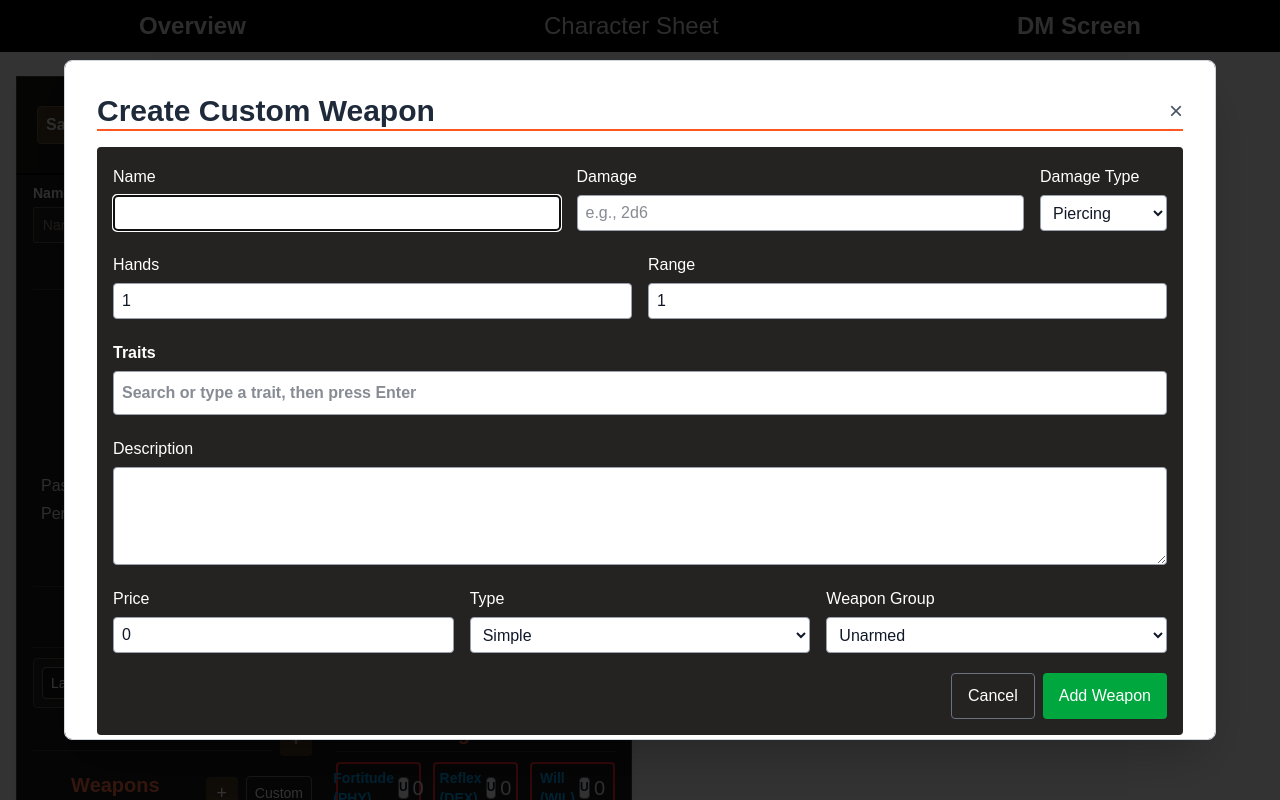
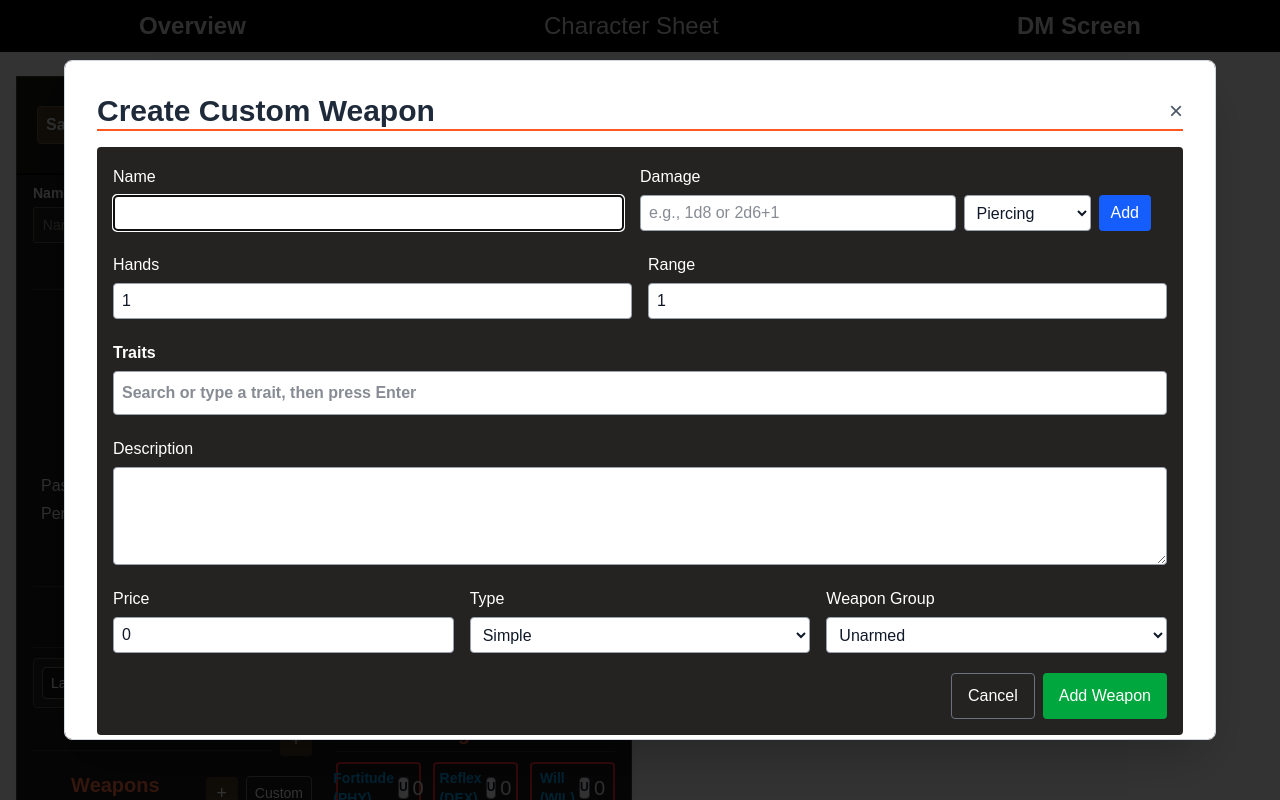
Before and after one commit to Acasez/kastorixv2, a React (Vite) app: page /kastorixv2/DMScreen in a window 1280 px wide. Both pictures are taken after a click on the button "Custom". Shown: the top 800 px of the page. Built offline with nearby package versions, Linux system fonts and the light colour scheme.

Commit message:
Updated custom weapon formatting

```diff
--- a/src/components/DMScreen/CreatureStrikeList.tsx
+++ b/src/components/DMScreen/CreatureStrikeList.tsx
@@ -10,6 +10,7 @@ import { getWeaponChoiceItems } from "../ModalViews/choiceData";
 import CreatureSectionHeader from "./CreatureSectionHeader";
 import CreatureWeaponModal from "../ModalViews/CustomWeaponModal";
 import type { ChoiceItem } from "../ModalViews/ChoiceModal";
+import { formatDamageInstances } from "../../utils/damage";
 
 const weaponChoiceItems = getWeaponChoiceItems(["Golem"]);
 const weaponFilters = [
@@ -53,15 +54,15 @@ export default function CreatureStrikeList({
       type: weapon.type,
       weaponGroup: weapon.weaponGroup,
       details: [
-        { label: "Damage", value: `${weapon.dice} ${weapon.damageType}` },
-        { label: "Hands", value: String(weapon.hands) },
-        { label: "Range", value: String(weapon.range) },
-        { label: "Traits", value: traits },
-        { label: "Description", value: weapon.description },
-        { label: "Price", value: `${weapon.price} gp` },
-        { label: "Type", value: weapon.type },
-        { label: "Weapon Group", value: weapon.weaponGroup },
-      ].filter(({ value }) => value.trim() !== ""),
+        { label: "Damage", valueKey: `${formatDamageInstances(weapon.dice)}` },
+        { label: "Hands", valueKey: String(weapon.hands) },
+        { label: "Range", valueKey: String(weapon.range) },
+        { label: "Traits", valueKey: traits },
+        { label: "Description", valueKey: weapon.description },
+        { label: "Price", valueKey: `${weapon.price} gp` },
+        { label: "Type", valueKey: weapon.type },
+        { label: "Weapon Group", valueKey: weapon.weaponGroup },
+      ].filter(({ valueKey }) => valueKey.trim() !== ""),
     };
   });
   const weaponChoices = [...weaponChoiceItems, ...customChoiceItems];
--- a/src/components/ModalViews/CustomWeaponModal.tsx
+++ b/src/components/ModalViews/CustomWeaponModal.tsx
@@ -1,13 +1,14 @@
 import { useState, type FormEvent, type KeyboardEvent } from "react";
-import damageTypes from "../../JSON/damage_types.json";
 import weaponTraits from "../../data/weaponTraits";
 import { parseWeaponTrait } from "../../data/weapons";
+import { createDamageInstances, damageTypes } from "../../data/damageTypes";
 import type {
   Weapon,
   WeaponGroup,
   WeaponTrait,
   WeaponType,
 } from "../../types/Weapons";
+import type { DamageType } from "../../types/DamageTypes";
 import ChoiceModalFrame from "./ChoiceModalFrame";
 import WeaponTraitComponent from "../CommonCreatureComponents/WeaponTraitComponent";
 import { WEAPON_TYPES, WEAPON_GROUPS } from "../../constants/Weapons";
@@ -20,8 +21,7 @@ type CustomWeaponModalProps = {
 
 const EMPTY_WEAPON: Weapon = {
   name: "",
-  dice: "",
-  damageType: "piercing",
+  dice: [],
   hands: 1,
   range: 1,
   traits: [],
@@ -40,6 +40,9 @@ export default function CustomWeaponModal({
     () => initialWeapon ?? EMPTY_WEAPON,
   );
   const [traitQuery, setTraitQuery] = useState("");
+  const [damageInput, setDamageInput] = useState("");
+  const [selectedDamageType, setSelectedDamageType] =
+    useState<DamageType | null>(damageTypes[0] || null);
   const isEditing = Boolean(initialWeapon);
   const selectedTraits = weapon.traits;
   const traitQueryBase = traitQuery.trim().split("(")[0].trim().toLowerCase();
@@ -76,6 +79,41 @@ export default function CustomWeaponModal({
     addTrait(traitQuery);
   };
 
+  const handleDamageTypeChange = (
+    event: React.ChangeEvent<HTMLSelectElement>,
+  ) => {
+    const selectedName = event.target.value;
+    const selected = damageTypes.find(
+      (dt) => dt.name.toLowerCase() === selectedName.toLowerCase(),
+    );
+    if (selected) {
+      setSelectedDamageType(selected);
+    }
+  };
+
+  const handleAddDamage = () => {
+    if (!damageInput.trim() || !selectedDamageType) return;
+
+    const newDamageInstances = createDamageInstances(
+      damageInput,
+      selectedDamageType.name,
+      `weapon ${weapon.name}`,
+    );
+
+    setWeapon({
+      ...weapon,
+      dice: [...weapon.dice, ...newDamageInstances],
+    });
+    setDamageInput("");
+  };
+
+  const handleRemoveDamage = (index: number) => {
+    setWeapon({
+      ...weapon,
+      dice: weapon.dice.filter((_, i) => i !== index),
+    });
+  };
+
   const submit = (event: FormEvent<HTMLFormElement>) => {
     event.preventDefault();
     if (onSave({ ...weapon, name: weapon.name.trim() })) closeModal();
@@ -102,33 +140,64 @@ export default function CustomWeaponModal({
           </label>
           <label className="flex min-w-0 flex-col gap-1 text-white">
             <span>Damage</span>
+            <div className="flex gap-2">
               <input
-              required
-              value={weapon.dice}
-              onChange={(event) =>
-                setWeapon({ ...weapon, dice: event.target.value })
-              }
-              placeholder="e.g., 2d6"
-              className="h-9 min-w-0 rounded border border-gray-400 bg-white px-2 text-gray-900"
+                value={damageInput}
+                onChange={(event) => setDamageInput(event.target.value)}
+                placeholder="e.g., 1d8 or 2d6+1"
+                className="h-9 flex-1 rounded border border-gray-400 bg-white px-2 text-gray-900"
               />
-          </label>
-          <label className="flex flex-col gap-1 text-white">
-            <span>Damage Type</span>
               <select
-              value={weapon.damageType}
-              onChange={(event) =>
-                setWeapon({ ...weapon, damageType: event.target.value })
-              }
+                value={selectedDamageType?.name || ""}
+                onChange={handleDamageTypeChange}
                 className="h-9 rounded border border-gray-400 bg-white px-2 text-gray-900"
               >
                 {damageTypes.map(({ name }) => (
-                <option key={name} value={name.toLowerCase()}>
+                  <option key={name} value={name}>
                     {name}
                   </option>
                 ))}
               </select>
+              <button
+                type="button"
+                onClick={handleAddDamage}
+                className="h-9 rounded bg-blue-600 px-3 text-white hover:bg-blue-500"
+              >
+                Add
+              </button>
+            </div>
           </label>
         </div>
+
+        {/* Display existing damage instances */}
+        {weapon.dice.length > 0 && (
+          <div className="flex flex-wrap gap-2 rounded border border-stone-600 bg-stone-900 p-2">
+            {weapon.dice.map((damageInstance, index) => (
+              <span
+                className="inline-flex items-center gap-1 rounded bg-stone-800 px-2 py-1"
+                key={`${damageInstance.name.name}-${damageInstance.amount.diceSize}-${damageInstance.amount.amount}-${index}`}
+              >
+                <span className="text-white">
+                  {damageInstance.amount.amount}d
+                  {damageInstance.amount.diceSize}
+                  {damageInstance.amount.bonus
+                    ? `+${damageInstance.amount.bonus}`
+                    : ""}{" "}
+                  {damageInstance.name.name}
+                </span>
+                <button
+                  type="button"
+                  className="flex size-4 items-center justify-center rounded-full bg-stone-600 text-xs text-white hover:bg-red-700"
+                  onClick={() => handleRemoveDamage(index)}
+                  aria-label={`Remove damage instance`}
+                  title="Remove damage instance"
+                >
+                  ×
+                </button>
+              </span>
+            ))}
+          </div>
+        )}
 
         <div className="grid gap-4 sm:grid-cols-2">
           <label className="flex flex-col gap-1 text-white">
@@ -143,7 +212,7 @@ export default function CustomWeaponModal({
               className="h-9 rounded border border-gray-400 bg-white px-2 text-gray-900"
             />
           </label>
-          <label className="flex flex-col gap-1  text-white">
+          <label className="flex flex-col gap-1 text-white">
             <span>Range</span>
             <input
               type="number"
```
Lines whose indentation alone changed are shown as unchanged.
